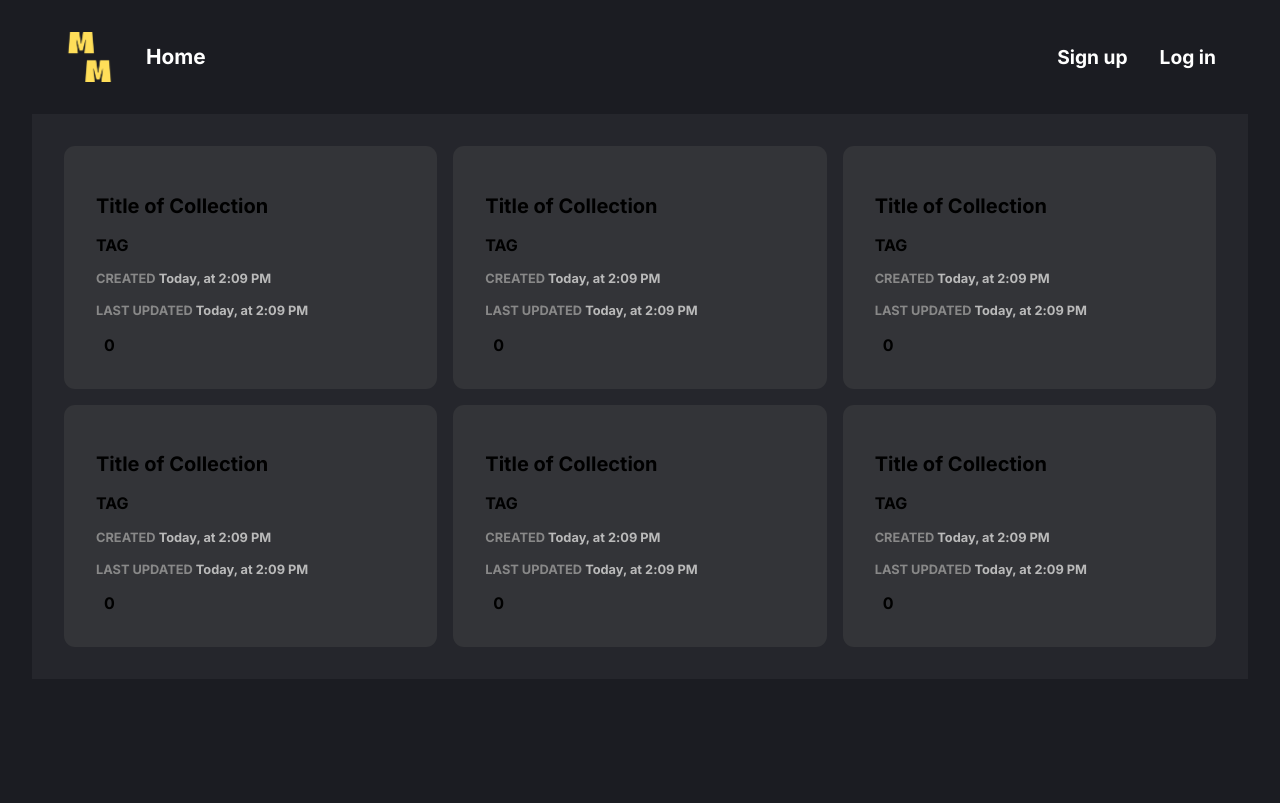
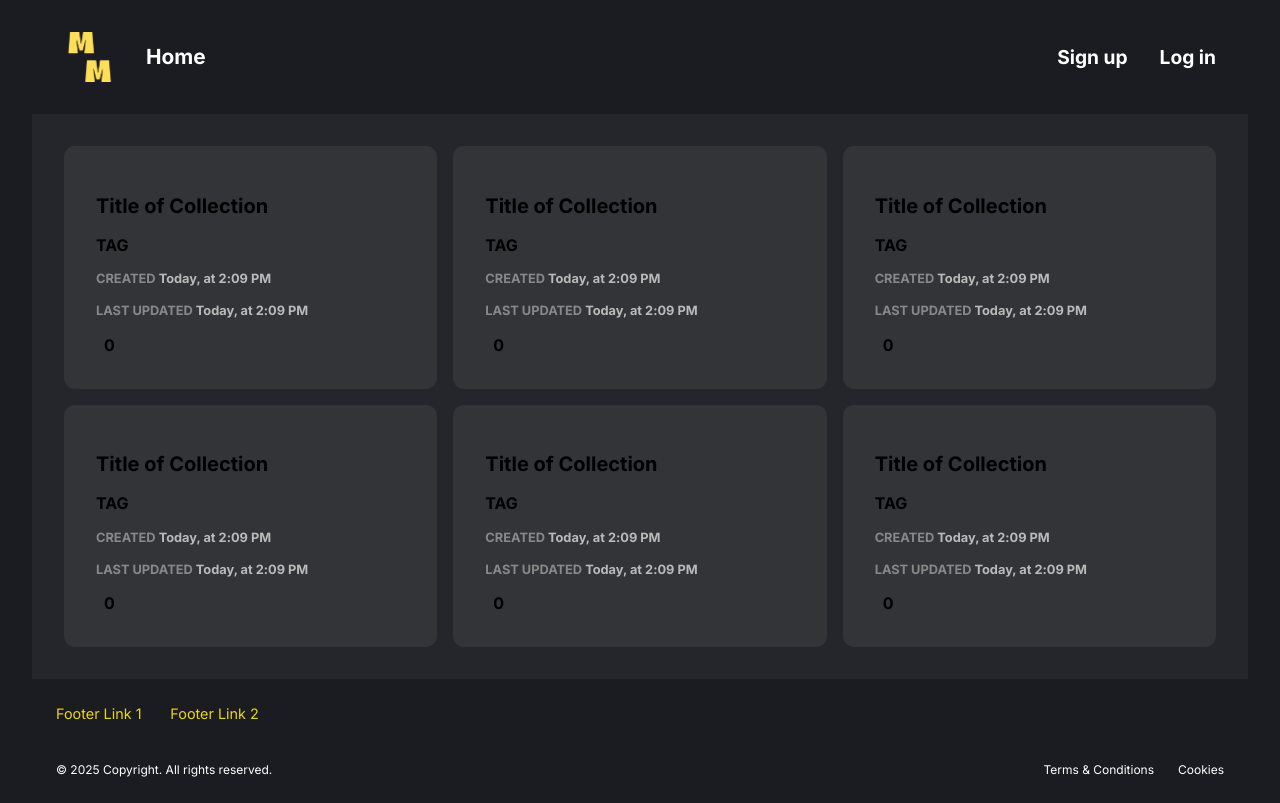
Before and after one commit to technative-academy/Mixtape-Magic, a React (Vite) app: page / in a window 1280 px wide. Built offline with nearby package versions, Linux system fonts and the light colour scheme.

Commit message:
createed footer component with appropriate styling  and added it to root element

```diff
--- /dev/null
+++ b/src/components/ui/footer/Footer.jsx
@@ -0,0 +1,17 @@
+import styles from "./footer.module.css";
+
+function Footer() {
+  return (
+    <footer className={styles.footer}>
+        <div className={styles.footer__links}>
+            <a className={styles.footer__link} href="#">Footer Link 1</a>
+            <a className={styles.footer__link} href="#">Footer Link 2</a>
+        </div>
+        <p>© 2025 Copyright. All rights reserved.</p>
+        <a href="#">Terms & Conditions</a>
+        <a href="#">Cookies</a>
+    </footer>
+  );
+};
+
+export default Footer;
--- /dev/null
+++ b/src/components/ui/footer/footer.module.css
@@ -0,0 +1,47 @@
+.footer {
+    margin-top: auto;
+    color: var(--clr-light);
+    font-size: .75rem;
+
+    display: flex;
+    flex-wrap: wrap;
+    align-items: end;
+    gap: 2em;
+    padding: 2em;
+
+    & > a:nth-of-type(1) {
+        margin-left: auto;
+    }
+
+    .footer__links {
+        width: 100%;
+        display: flex;
+        gap: 2em;
+        font-size: 0.9rem;
+    }
+
+    .footer__link {
+        color: var(--clr-accent);
+        display: block;
+        position: relative;
+
+		&::after {
+			content: '';
+			position: absolute;
+			bottom: -5px;
+			left: 0;
+			width: 0%;
+			height: 2px;
+			border-radius: var(--border-radius);
+			background-color: var(--clr-accent);
+			transition: width 350ms ease-in-out;
+		}
+
+		&:hover::after {
+			content: '';
+			width: 100%;
+			transition: width 350ms ease-in-out;
+		}
+    }
+
+}
--- a/src/components/ui/root/Root.jsx
+++ b/src/components/ui/root/Root.jsx
@@ -1,5 +1,6 @@
 import styles from './root.module.css';
 import Header from '../header/Header';
+import Footer from '../footer/Footer';
 
 import { Outlet } from "react-router-dom";
 
@@ -8,6 +9,7 @@ function Root() {
 		<div className={styles.container}>
 			<Header />
 			<Outlet/>
+			<Footer />
 		</div>
 	);
 }
--- a/src/components/ui/root/root.module.css
+++ b/src/components/ui/root/root.module.css
@@ -1,4 +1,8 @@
 .container {
     width: calc(100% - 4rem);
     margin-inline: auto;
+    min-height: 100vh;
+    flex-direction: column;
+    display: flex;
+    /* position: relative; */
 }
--- a/src/views/home/Home.jsx
+++ b/src/views/home/Home.jsx
@@ -6,4 +6,4 @@ const Home = () => {
     );
   };
 
-  export default Home;
+export default Home;
```
